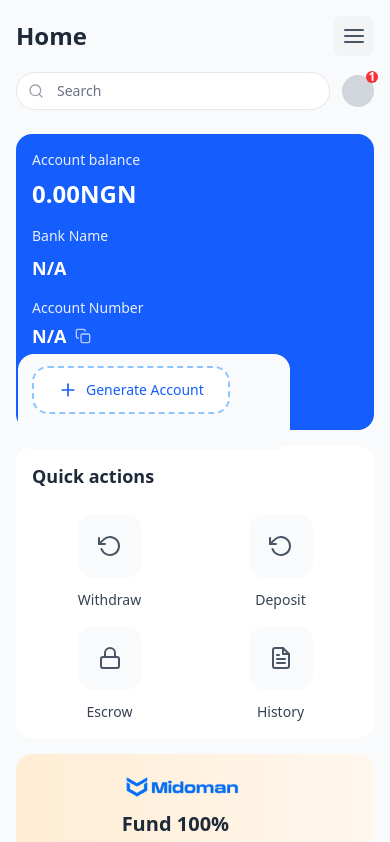
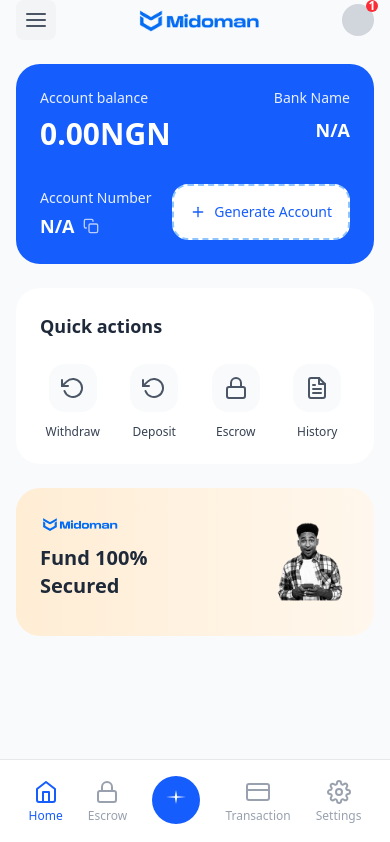
Before and after one commit to esaintdev/Midoman, a React (Vite) app: page / in a window 390 px wide. Shown: the top 842 px of the page. Built offline with nearby package versions, Linux system fonts and the light colour scheme.

Commit message:
mobilenav

```diff
--- a/src/components/Header.tsx
+++ b/src/components/Header.tsx
@@ -8,14 +8,12 @@
 
 export default function Header({ title, onMenuClick, darkMode }: HeaderProps) {
   return (
-    <div className="flex flex-col sm:flex-row sm:items-center sm:justify-between mb-6 md:mb-8 space-y-4 sm:space-y-0">
-      <div className="flex items-center justify-between">
-        <h2 className={`text-2xl md:text-3xl font-bold font-sans ${
-          darkMode ? "text-white" : "text-gray-800"
-        }`}>{title}</h2>
+    <div className="flex items-center justify-between mb-6 px-4 lg:px-0">
+      {/* Mobile Header */}
+      <div className="flex items-center justify-between w-full lg:hidden">
         <button
           onClick={onMenuClick}
-          className={`lg:hidden p-2 rounded-lg transition ${
+          className={`p-2 rounded-lg transition ${
             darkMode
               ? "bg-gray-700 hover:bg-gray-600"
               : "bg-gray-100 hover:bg-gray-200"
@@ -25,28 +23,53 @@
             darkMode ? "text-gray-300" : "text-gray-600"
           }`} />
         </button>
+
+        <div className="flex items-center">
+          <img
+            src={darkMode ? "/dark.png" : "/logo.png"}
+            alt="Midoman Logo"
+            className="h-8 w-auto object-contain"
+          />
         </div>
-      <div className="flex items-center gap-3 md:gap-4">
-        <div className="relative flex-1 sm:flex-none">
-          <FiSearch className={`absolute left-3 md:left-4 top-1/2 transform -translate-y-1/2 w-4 h-4 md:w-5 md:h-5 ${
+
+        <div className="relative">
+          <div className={`w-8 h-8 rounded-full ${
+            darkMode ? "bg-gray-600" : "bg-gray-300"
+          }`} />
+          <div className="absolute -top-1 -right-1 w-3 h-3 bg-red-500 rounded-full flex items-center justify-center">
+            <span className="text-white text-xs font-bold">1</span>
+          </div>
+        </div>
+      </div>
+
+      {/* Desktop Header */}
+      <div className="hidden lg:flex lg:items-center lg:justify-between lg:w-full">
+        <h2 className={`text-2xl md:text-3xl font-bold font-sans ${
+          darkMode ? "text-white" : "text-gray-800"
+        }`}>{title}</h2>
+
+        <div className="flex items-center gap-4">
+          <div className="relative">
+            <FiSearch className={`absolute left-4 top-1/2 transform -translate-y-1/2 w-5 h-5 ${
               darkMode ? "text-gray-500" : "text-gray-400"
             }`} />
             <input
               type="text"
               placeholder="Search"
-            className={`pl-10 md:pl-12 pr-3 md:pr-4 py-2 md:py-3 w-full sm:w-64 md:w-80 rounded-full border focus:ring-2 focus:ring-blue-500 focus:border-transparent outline-none text-sm md:text-base font-sans ${
+              className={`pl-12 pr-4 py-3 w-80 rounded-full border focus:ring-2 focus:ring-blue-500 focus:border-transparent outline-none text-base font-sans ${
                 darkMode
                   ? "bg-gray-800 border-gray-600 text-white placeholder-gray-400"
                   : "bg-white border-gray-200 text-gray-900 placeholder-gray-500"
               }`}
             />
           </div>
-        <div className="relative flex-shrink-0">
-          <div className={`w-8 h-8 md:w-10 md:h-10 rounded-full ${
+          <div className="relative">
+            <div className={`w-10 h-10 rounded-full ${
               darkMode ? "bg-gray-600" : "bg-gray-300"
             }`} />
-          <div className="absolute -top-1 -right-1 w-3 h-3 md:w-4 md:h-4 bg-red-500 rounded-full flex items-center justify-center">
+            <div className="absolute -top-1 -right-1 w-4 h-4 bg-red-500 rounded-full flex items-center justify-center">
               <span className="text-white text-xs font-bold">1</span>
+            </div>
           </div>
         </div>
       </div>
--- a/src/components/MainContent.tsx
+++ b/src/components/MainContent.tsx
@@ -4,8 +4,10 @@
   FiFileText,
   FiCopy,
   FiPlus,
+  FiHome,
+  FiSettings,
+  FiCreditCard,
 } from "react-icons/fi";
-import DepositHistory from "./DepositHistory";
 import Header from "./Header";
 
 interface Account {
@@ -22,28 +24,29 @@
 
 export default function MainContent({ darkMode, account, onMenuClick }: MainContentProps) {
   return (
-    <main className="flex-1 p-4 md:p-8">
+    <main className="flex-1 bg-gray-50 min-h-screen lg:bg-transparent">
       <Header title="Home" onMenuClick={onMenuClick} darkMode={darkMode} />
 
-      {/* Dashboard grid */}
-      <div className="grid grid-cols-1 lg:grid-cols-6 gap-4 md:gap-8">
-        {/* Left section */}
-        <div className="lg:col-span-3 space-y-4 md:space-y-6">
+      {/* Mobile Layout */}
+      <div className="px-4 lg:px-8">
         {/* Account info */}
-          <div className="bg-blue-600 text-white rounded-2xl p-4 md:p-6 relative">
-            <div className="flex flex-col sm:flex-row sm:justify-between sm:items-start mb-4 md:mb-6 space-y-4 sm:space-y-0">
+        <div className="bg-blue-600 text-white rounded-3xl p-6 mb-6 relative overflow-hidden">
+          {/* Top section */}
+          <div className="flex justify-between items-start mb-8">
             <div>
               <p className="text-sm opacity-90 mb-2">Account balance</p>
-                <h3 className="text-2xl md:text-4xl font-bold font-sans">
+              <h3 className="text-3xl font-bold font-sans">
                 {account.balance.toFixed(2)}NGN
               </h3>
             </div>
-              <div className="sm:text-right">
+            <div className="text-right">
               <p className="text-sm opacity-90 mb-2">Bank Name</p>
               <p className="text-lg font-semibold font-sans">{account.bankName}</p>
             </div>
           </div>
-            <div className="flex flex-col sm:flex-row sm:justify-between sm:items-end space-y-4 sm:space-y-0">
+
+          {/* Bottom section */}
+          <div className="flex justify-between items-end">
             <div>
               <p className="text-sm opacity-90 mb-1">Account Number</p>
               <div className="flex items-center gap-2">
@@ -51,24 +54,22 @@
                 <FiCopy className="w-4 h-4 opacity-70 cursor-pointer hover:opacity-100" />
               </div>
             </div>
-              <div className="relative">
-                {/* Background button */}
-                <div className="absolute inset-0 bg-gray-50 rounded-2xl transform -translate-y-3 -translate-x-3.5 w-68 h-24 px-6 md:px-8 py-4 md:py-5"></div>
 
-                {/* Main button */}
-                <button className="relative bg-white bg-opacity-95 border-2 border-dashed border-blue-300 text-blue-600 px-6 md:px-8 py-3 md:py-4 rounded-2xl font-medium font-sans hover:bg-opacity-100 hover:border-solid hover:border-blue-400 hover:shadow-lg transition-all flex items-center justify-center gap-2 text-sm md:text-base">
-                  <FiPlus className="w-5 h-5" /> Generate Account
+            {/* Generate Account Button */}
+            <div className="bg-white rounded-2xl p-4 border-2 border-dashed border-blue-300">
+              <button className="text-blue-600 font-medium font-sans flex items-center gap-2 text-sm">
+                <FiPlus className="w-4 h-4" /> Generate Account
               </button>
             </div>
           </div>
         </div>
 
         {/* Quick actions */}
-          <div className={`${darkMode ? "bg-gray-800" : "bg-white"} rounded-2xl p-4 md:p-6`}>
+        <div className={`${darkMode ? "bg-gray-800" : "bg-white"} rounded-3xl p-6 mb-6`}>
           <h4 className={`text-lg font-semibold font-sans mb-6 ${
             darkMode ? "text-white" : "text-gray-800"
           }`}>Quick actions</h4>
-            <div className="grid grid-cols-2 md:grid-cols-4 gap-4 md:gap-6">
+          <div className="grid grid-cols-4 gap-4">
             {[
               { icon: <FiRotateCcw className="w-6 h-6" />, label: "Withdraw" },
               { icon: <FiRotateCcw className="w-6 h-6" />, label: "Deposit" },
@@ -81,14 +82,14 @@
                   darkMode ? "hover:text-blue-400" : "hover:text-blue-600"
                 }`}
               >
-                  <div className={`w-16 h-16 rounded-2xl flex items-center justify-center transition ${
+                <div className={`w-12 h-12 rounded-2xl flex items-center justify-center transition ${
                   darkMode
                     ? "bg-gray-700 text-gray-300 group-hover:bg-blue-900 group-hover:text-blue-400"
                     : "bg-gray-50 text-gray-600 group-hover:bg-blue-50 group-hover:text-blue-600"
                 }`}>
                   {action.icon}
                 </div>
-                  <span className={`text-sm font-medium font-sans ${
+                <span className={`text-xs font-medium font-sans ${
                   darkMode ? "text-gray-300" : "text-gray-700"
                 }`}>{action.label}</span>
               </button>
@@ -97,17 +98,17 @@
         </div>
 
         {/* Promotional section */}
-          <div className={`p-4 md:p-6 rounded-2xl flex flex-col sm:flex-row items-center justify-between space-y-4 sm:space-y-0 ${
+        <div className={`p-6 rounded-3xl flex items-center justify-between ${
           darkMode
-              ? "bg-gradient-to-r from-orange-100 to-orange-50"
+            ? "bg-gradient-to-r from-gray-800 to-gray-700"
             : "bg-gradient-to-r from-orange-100 to-orange-50"
         }`}>
-            <div>
+          <div className="flex-1">
             <div className="flex items-center mb-2">
               <img
                 src={darkMode ? "/logo.png" : "/logo.png"}
                 alt="Midoman Logo"
-                  className="w-30 h-8 object-contain"
+                className="w-20 h-6 object-contain"
               />
             </div>
             <h5 className={`text-xl font-bold font-sans mb-3 ${
@@ -115,11 +116,8 @@
             }`}>
               Fund 100%<br />Secured
             </h5>
-              <button className="bg-blue-600 text-white px-4 md:px-6 py-2 md:py-3 rounded-xl font-medium font-sans hover:bg-blue-700 flex items-center gap-2 text-sm md:text-base">
-                Create escrow <span>→</span>
-              </button>
           </div>
-            <div className="w-32 h-32 md:w-48 md:h-48 rounded-2xl overflow-hidden flex-shrink-0">
+          <div className="w-20 h-20 rounded-2xl overflow-hidden flex-shrink-0">
             <img
               src="/man.png"
               alt="Person with checkered shirt"
@@ -127,10 +125,48 @@
             />
           </div>
         </div>
+
+        {/* Bottom Navigation - Mobile Only */}
+        <div className="fixed bottom-0 left-0 right-0 bg-white border-t border-gray-200 px-4 py-2 lg:hidden">
+          <div className="flex justify-around items-center">
+            <button className="flex flex-col items-center py-2 px-3">
+              <div className="w-6 h-6 mb-1 text-blue-600">
+                <FiHome className="w-full h-full" />
               </div>
+              <span className="text-xs font-medium text-blue-600">Home</span>
+            </button>
 
-        <div className="lg:col-span-3 mt-4 lg:mt-0">
-          <DepositHistory darkMode={darkMode} />
+            <button className="flex flex-col items-center py-2 px-3">
+              <div className="w-6 h-6 mb-1 text-gray-400">
+                <FiLock className="w-full h-full" />
+              </div>
+              <span className="text-xs font-medium text-gray-400">Escrow</span>
+            </button>
+
+            <button className="flex flex-col items-center py-2 px-3 relative">
+              <div className="w-12 h-12 bg-blue-600 rounded-full flex items-center justify-center mb-1">
+                <div className="w-6 h-6 text-white">
+                  <svg viewBox="0 0 24 24" fill="currentColor" className="w-full h-full">
+                    <path d="M12 2L13.09 8.26L22 9L13.09 9.74L12 16L10.91 9.74L2 9L10.91 8.26L12 2Z"/>
+                  </svg>
+                </div>
+              </div>
+            </button>
+
+            <button className="flex flex-col items-center py-2 px-3">
+              <div className="w-6 h-6 mb-1 text-gray-400">
+                <FiCreditCard className="w-full h-full" />
+              </div>
+              <span className="text-xs font-medium text-gray-400">Transaction</span>
+            </button>
+
+            <button className="flex flex-col items-center py-2 px-3">
+              <div className="w-6 h-6 mb-1 text-gray-400">
+                <FiSettings className="w-full h-full" />
+              </div>
+              <span className="text-xs font-medium text-gray-400">Settings</span>
+            </button>
+          </div>
         </div>
       </div>
     </main>
```
Lines whose indentation alone changed are shown as unchanged.
